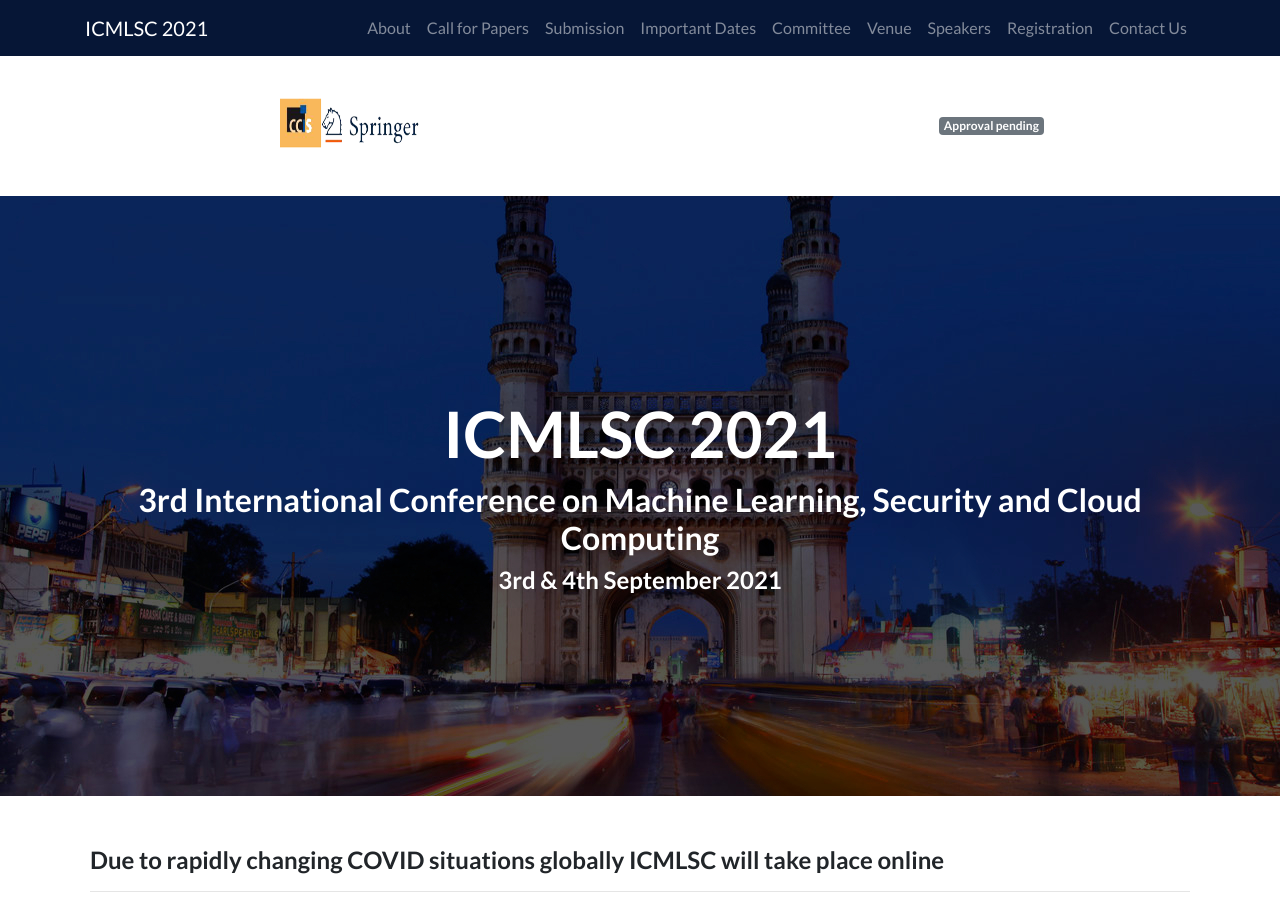
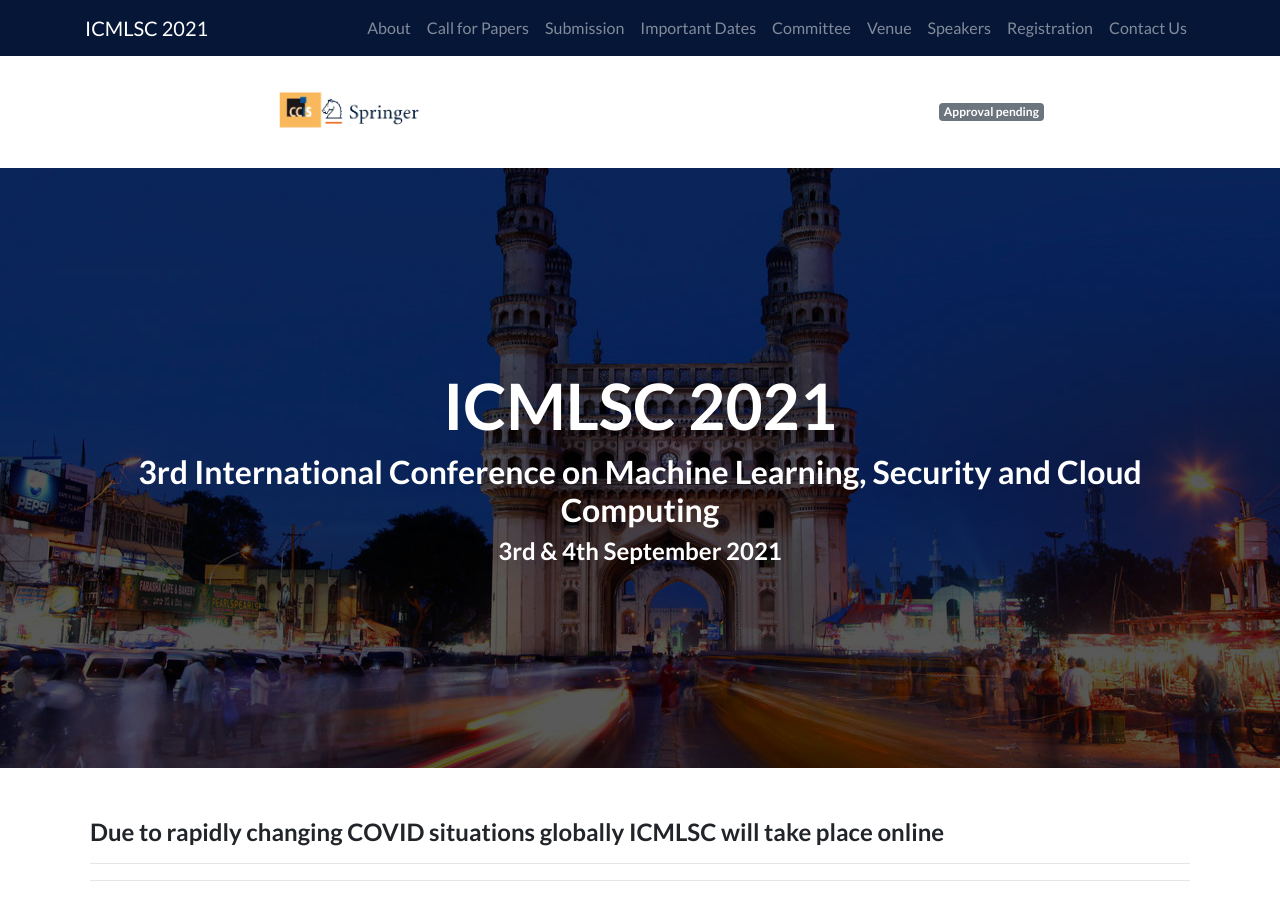
Before and after one commit to ieeevardhaman/icmlsc-website, a Jekyll site: the page built from pages/about.md, in a window 1280 px wide and 900 px high. Built offline with Jekyll 4.4.1, drawn with Linux system fonts in a browser that asks for light colours; our own code applies the rules of GitHub Pages for plain Markdown files.

Commit message:
Update header.html

```diff
--- a/_includes/header.html
+++ b/_includes/header.html
@@ -1,7 +1,7 @@
 <div class="d-flex flex-wrap justify-content-around align-items-center logos">
 
 
-      <img src="/img/logos/springer.png" width="324" height="155">
+      <img src="/img/logos/springer.png">
       <span class="badge badge-secondary">Approval pending</span></div>
   </div>
 <header class="masthead text-center text-white">
```
